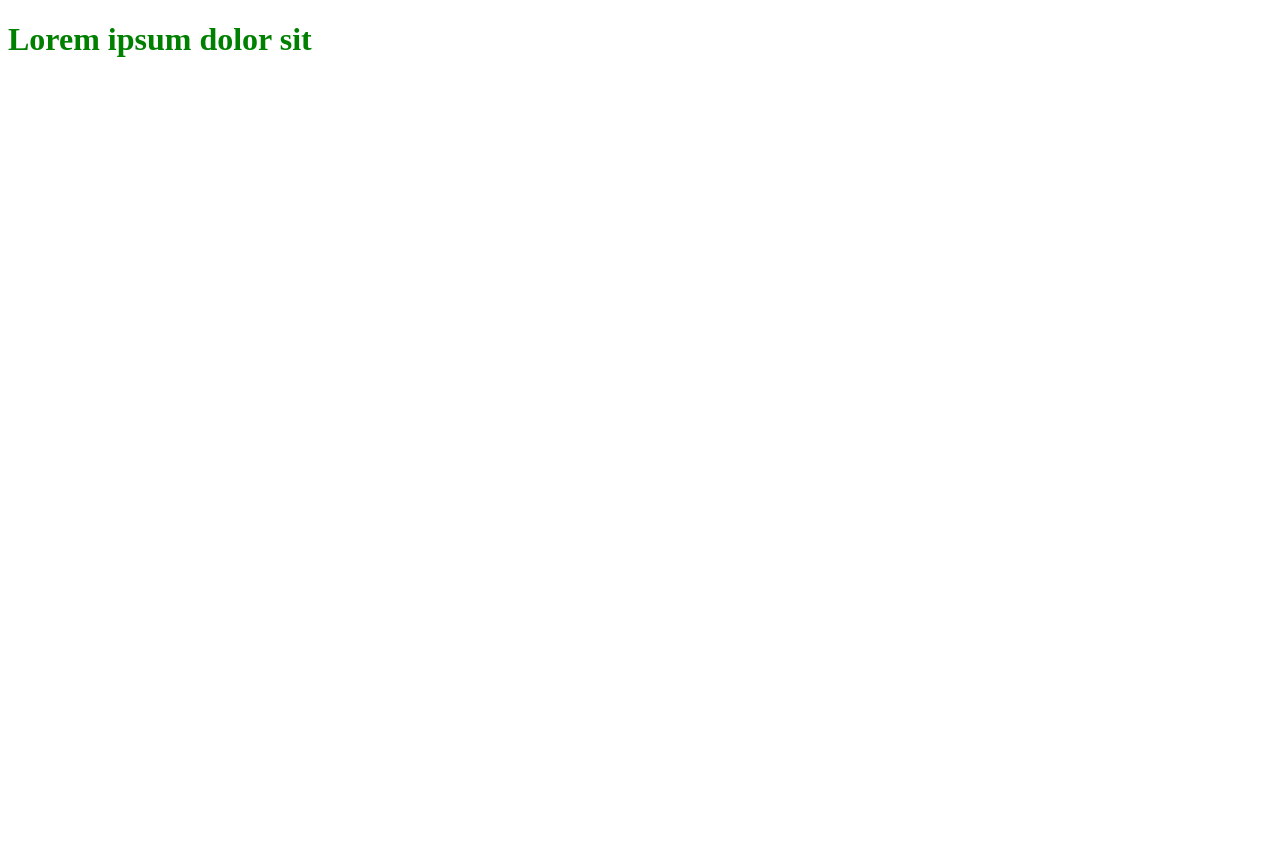
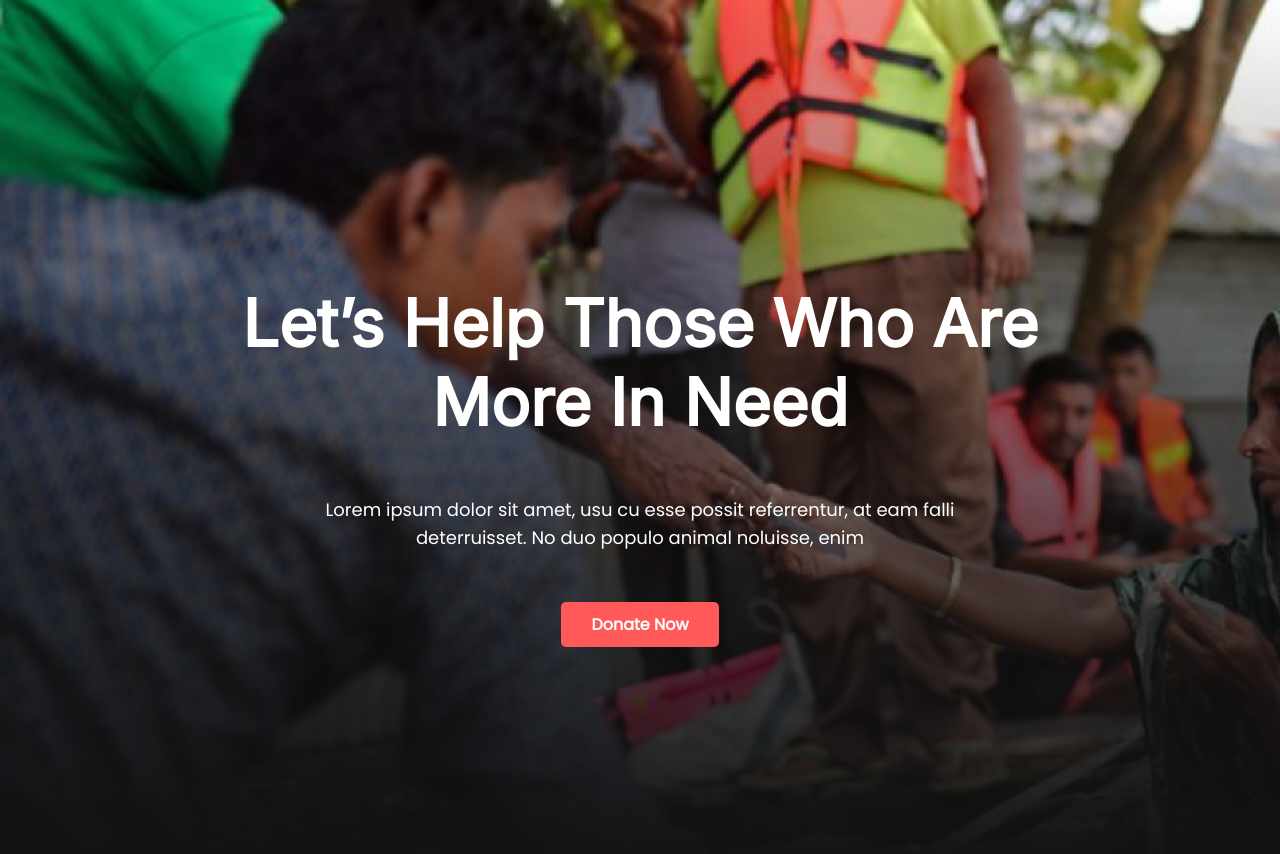
Before and after one commit to rakibhasantusar/donation_website, a plain HTML site: page index.html in a window 1280 px wide. Before the commit the page ends 800 px from the top, so only its background shows below. Drawn offline with Linux system fonts and the light colour scheme.

Commit message:
first section

```diff
--- a/index.html
+++ b/index.html
@@ -4,10 +4,21 @@
     <meta charset="UTF-8">
     <meta http-equiv="X-UA-Compatible" content="IE=edge">
     <meta name="viewport" content="width=device-width, initial-scale=1.0">
+    <link rel="preconnect" href="https://fonts.googleapis.com">
+    <link rel="preconnect" href="https://fonts.gstatic.com" crossorigin>
+    <link href="https://fonts.googleapis.com/css2?family=Inter&family=Poppins&display=swap" rel="stylesheet">
     <link rel="stylesheet" href="style.css">
     <title>Donation Website</title>
 </head>
 <body>
-    <h1>Lorem ipsum dolor sit</h1>
+    <section class="header-section">
+        <div>
+            <h1>Let’s Help Those Who Are <br> More In Need</h1>
+            <p class="head_p">Lorem ipsum dolor sit amet, usu cu esse possit referrentur, at eam falli <br> deterruisset. No duo populo animal noluisse, enim</p>
+            <div class="button">
+                <a href="#" class="btn">Donate Now</a>
+            </div>
+        </div>
+    </section>
 </body>
 </html>
--- a/style.css
+++ b/style.css
@@ -1,3 +1,45 @@
+body{
+    margin: 0;
+    font-family: 'Inter', sans-serif;
+    font-family: 'Poppins', sans-serif;
+}
 h1{
-    color: green;
+    font-family: 'Inter';
+    font-style: normal;
+    font-weight: 700;
+    font-size: 65px;
+    line-height: 79px;
+    text-align: center;
+    color: #FFFFFF;
 }
+p{
+    font-family: 'Poppins';
+    font-style: normal;
+    font-weight: 400;
+    font-size: 18px;
+    line-height: 28px;
+    text-align: center;
+
+}
+.head_p{
+    color: #FFFFFF;
+    margin-bottom: 50px;
+}
+.header-section{
+    background: linear-gradient(360deg, #121212 0%, rgba(18, 18, 18, 0)100%),url(images/header-donate.png);
+    background-repeat: no-repeat;
+    background-size: cover;
+    padding: 230px 0px;
+}
+.button{
+    display: flex;
+    justify-content: center;
+}
+.btn{
+    text-decoration: none;
+    background-color:#FF5959;
+    color: #FFFFFF;
+    font-weight: bold;
+    padding: 10px 30px;
+    border-radius: 5px;
+}
```
Also changed, not shown: images/header-donate.png (added).
